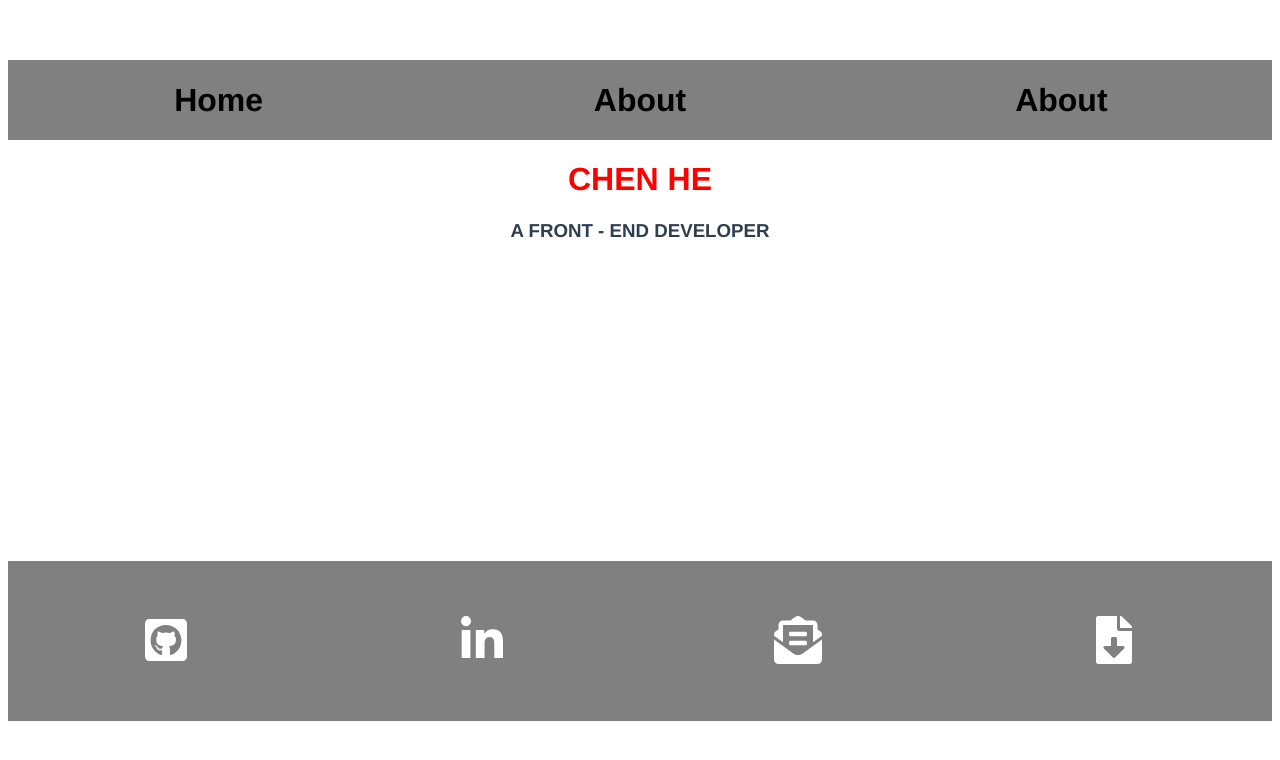
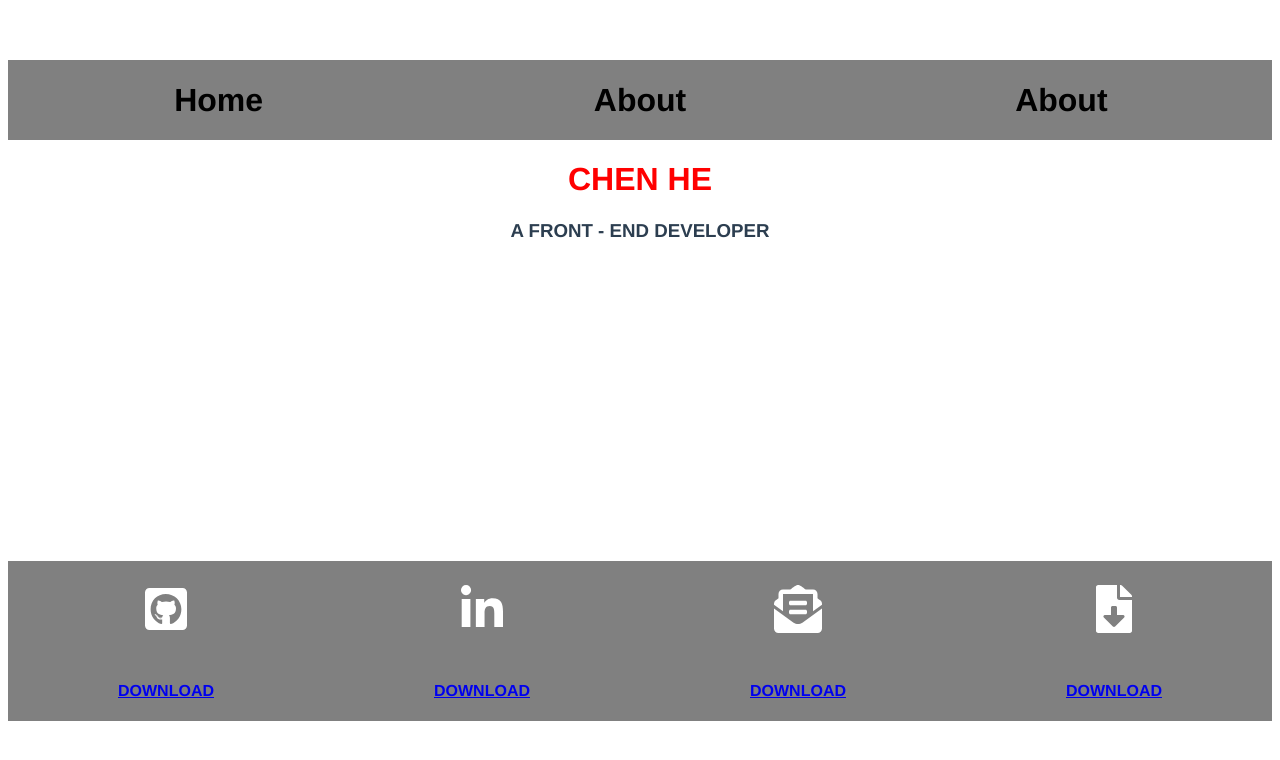
Before and after one commit to chenhe-henry/myportfolio, a Vue app: page / in a window 1280 px wide. Shown: the top 760 px of the page. Built offline with nearby package versions, Linux system fonts and the light colour scheme.

Commit message:
update resume location

```diff
--- a/src/components/Footer.vue
+++ b/src/components/Footer.vue
@@ -12,6 +12,17 @@
     >
       <font-awesome-icon :icon="media.icon" class="footer__link-icon" />
     </a>
+    <a href="https://chenhe-henry.github.io/#/myportfolio/ChenHe-Resume.pdf"
+      >Download</a
+    ><a href="https://chenhe-henry.github.io/myportfolio/ChenHe-Resume.pdf"
+      >Download</a
+    ><a
+      href="https://chenhe-henry.github.io/#/myportfolio/public/ChenHe-Resume.pdf"
+      >Download</a
+    ><a
+      href="https://chenhe-henry.github.io/myportfolio/public/ChenHe-Resume.pdf"
+      >Download</a
+    >
   </div>
 </template>
 
```
